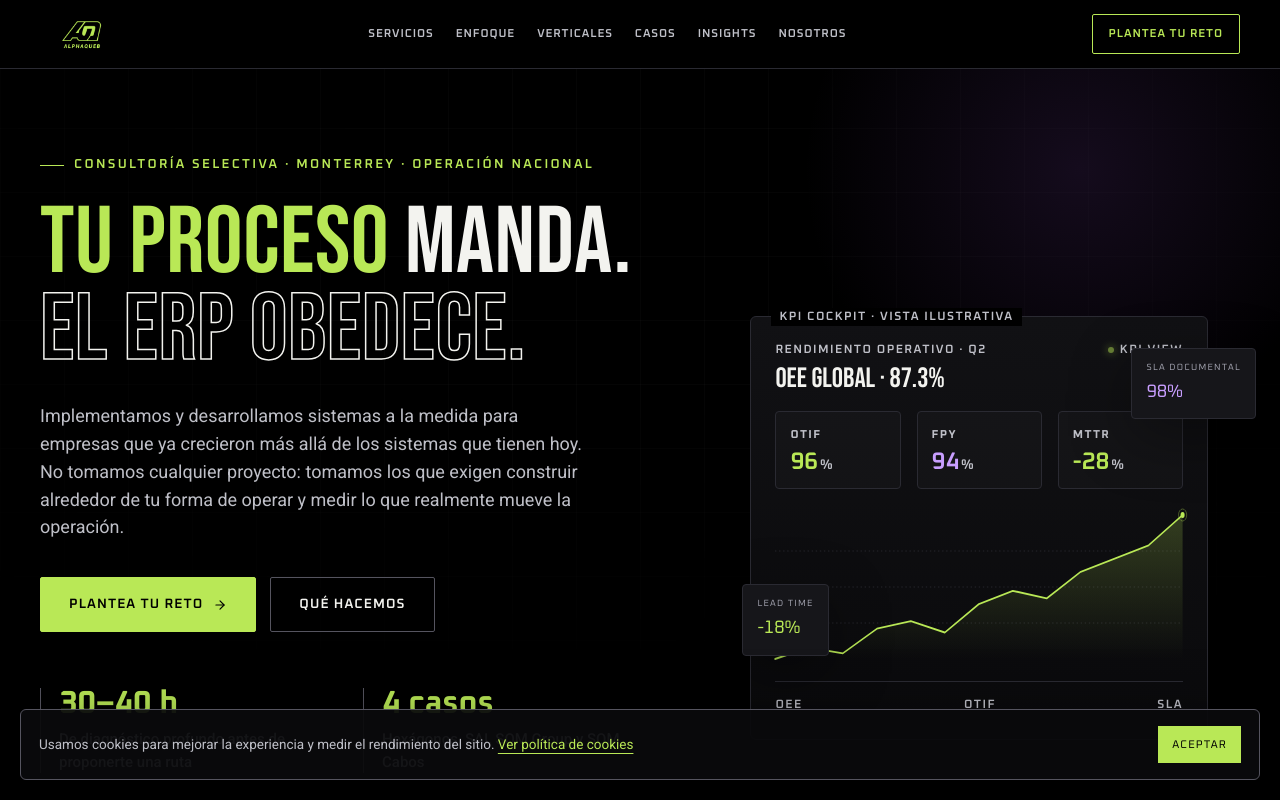
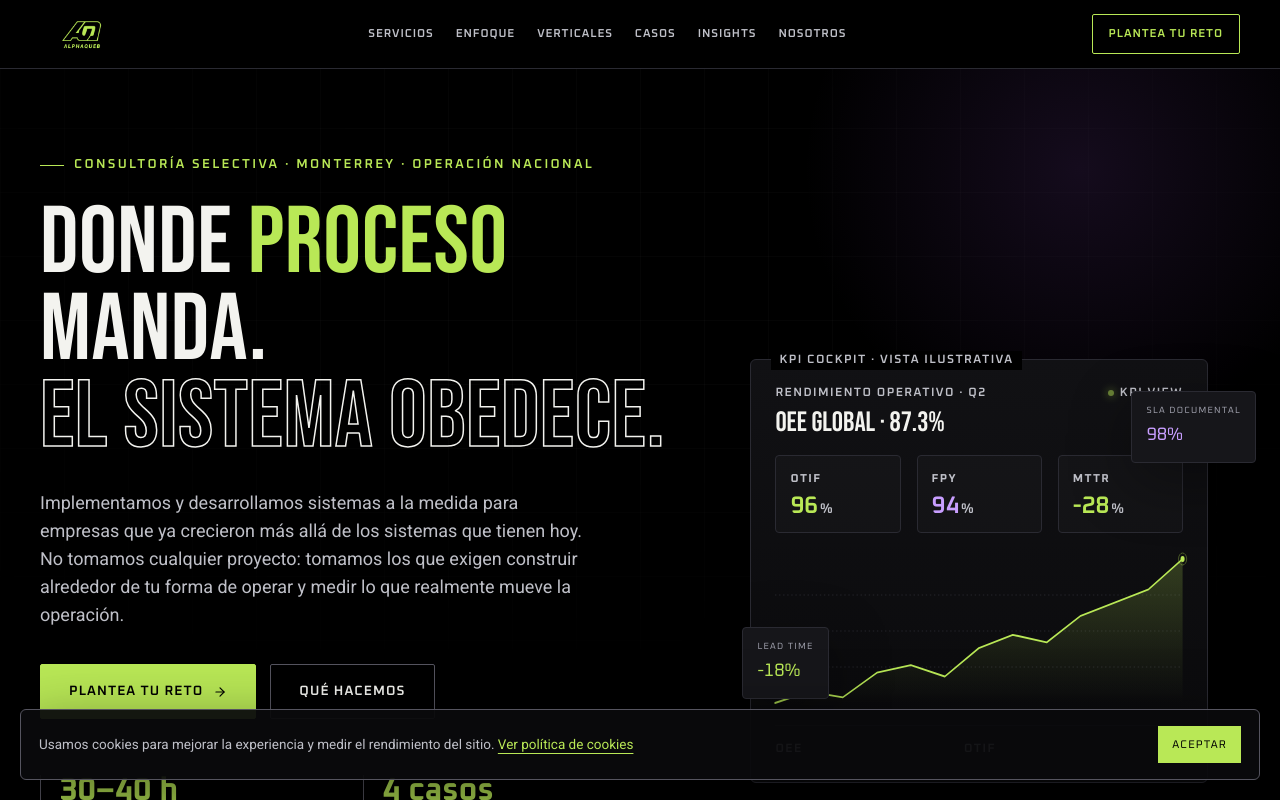
Before and after one commit to antonioqueb/alphaqueb-manufacture, a Next.js app: page / in a window 1280 px wide. Shown: the top 800 px of the page. Built offline with nearby package versions, Linux system fonts and the light colour scheme.

Commit message:
Refactor Banner and HomeLanding components to update messaging from "El ERP obedece." to "El sistema obedece."

```diff
--- a/components/Banner.jsx
+++ b/components/Banner.jsx
@@ -35,7 +35,7 @@
         <div className="aq-hero-grid">
           <div>
             <div className="aq-eyebrow">Consultoría selectiva · Monterrey · operación nacional</div>
-            <h1 className="aq-hero-title"><span className="lime">Tu proceso</span> manda.<br/><span className="stroke">El ERP obedece.</span></h1>
+            <h1 className="aq-hero-title">Donde <span className="lime">proceso</span> manda.<br/><span className="stroke">El sistema obedece.</span></h1>
             <p className="aq-hero-sub">Implementamos y desarrollamos sistemas a la medida para empresas que ya crecieron más allá de sus sistemas actuales.</p>
             <div className="aq-contact-form" style={{ maxWidth: 620 }}>
               <div className="aq-field-row">
--- a/components/HomeLanding.jsx
+++ b/components/HomeLanding.jsx
@@ -379,7 +379,7 @@
           <div className="aq-hero-grid">
             <div>
               <div className="aq-eyebrow">Consultoría selectiva · Monterrey · operación nacional</div>
-              <h1 className="aq-hero-title"><span className="lime">Tu proceso</span> manda.<br/><span className="stroke">El ERP obedece.</span></h1>
+              <h1 className="aq-hero-title">Donde <span className="lime">proceso</span> manda.<br/><span className="stroke">El sistema obedece.</span></h1>
               <p className="aq-hero-sub">Implementamos y desarrollamos sistemas a la medida para empresas que ya crecieron más allá de los sistemas que tienen hoy. No tomamos cualquier proyecto: tomamos los que exigen construir alrededor de tu forma de operar y medir lo que realmente mueve la operación.</p>
               <div className="aq-cta-row"><Link href="#contacto" className="aq-btn aq-btn-primary">Plantea tu reto <IconArrow size={14} /></Link><Link href="#servicios" className="aq-btn aq-btn-ghost">Qué hacemos</Link></div>
               <div className="aq-stat-row">
```
